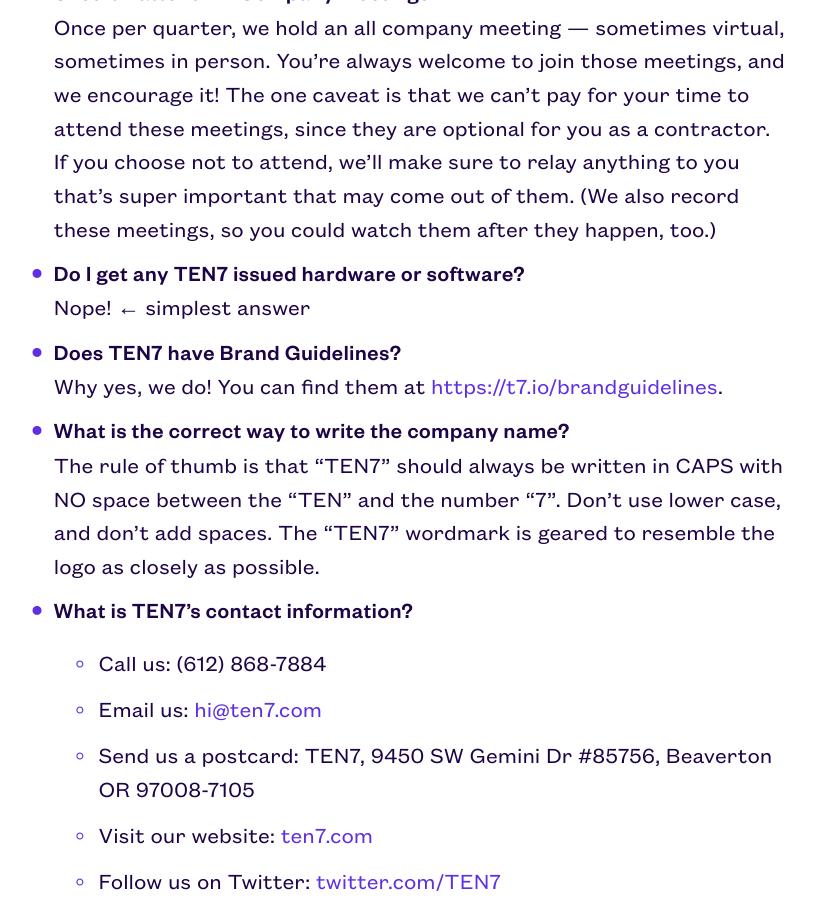
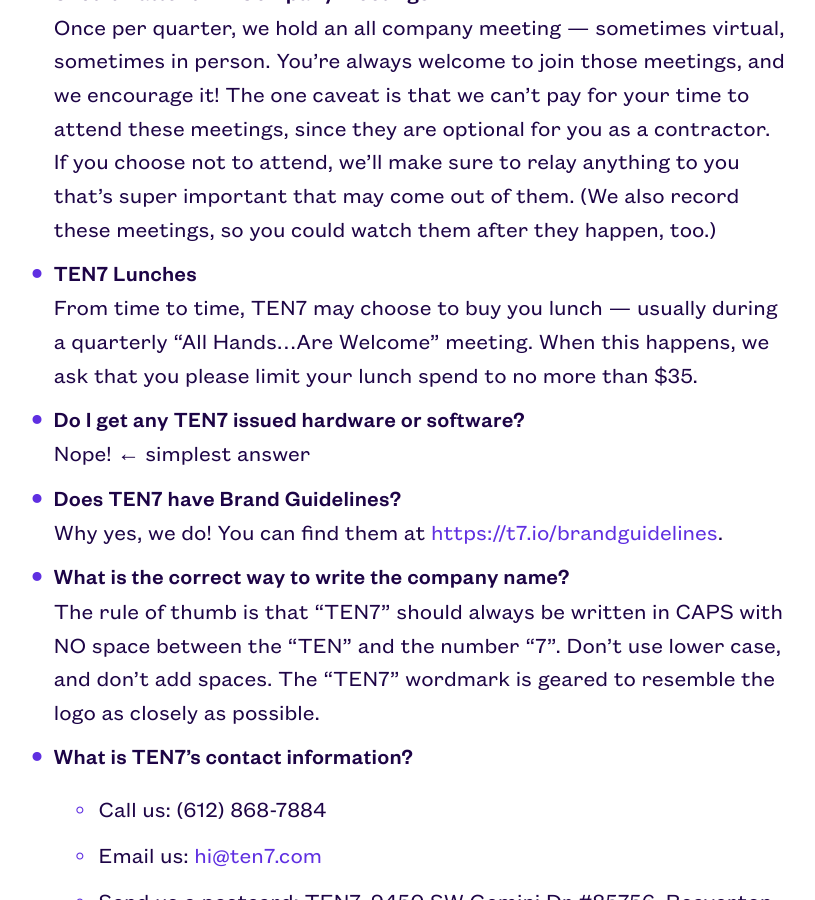
Before and after one commit to ten7/contractor.ten7.com, a Jekyll site: the page built from _pages/01_admin.md, in a window 1280 px wide and 900 px high, scrolled down 523 px. Shown: the whole window, without its empty margins (243-1058 px from the left). Built offline with Jekyll 4.4.1, drawn with Linux system fonts in a browser that asks for light colours; some web fonts are replaced.

Commit message:
TEN7 lunches

```diff
--- a/_pages/01_admin.md
+++ b/_pages/01_admin.md
@@ -12,6 +12,8 @@ back_title: Intro
 As a contractor, you won’t get any paid time off. If you need to take time off, we ask that you give us as much notice as possible, so we can plan accordingly. You can reference the [TEN7 Handbook](https://handbook.ten7.com/ourbenefits.html) for specific holiday closures.
 - **Should I attend All Company Meetings?**
 Once per quarter, we hold an all company meeting — sometimes virtual, sometimes in person. You're always welcome to join those meetings, and we encourage it! The one caveat is that we can't pay for your time to attend these meetings, since they are optional for you as a contractor. If you choose not to attend, we'll make sure to relay anything to you that's super important that may come out of them. (We also record these meetings, so you could watch them after they happen, too.)
+- **TEN7 Lunches**
+From time to time, TEN7 may choose to buy you lunch — usually during a quarterly "All Hands...Are Welcome" meeting. When this happens, we ask that you please limit your lunch spend to no more than $35.
 - **Do I get any TEN7 issued hardware or software?**
 Nope! ← simplest answer
 - **Does TEN7 have Brand Guidelines?**
```
